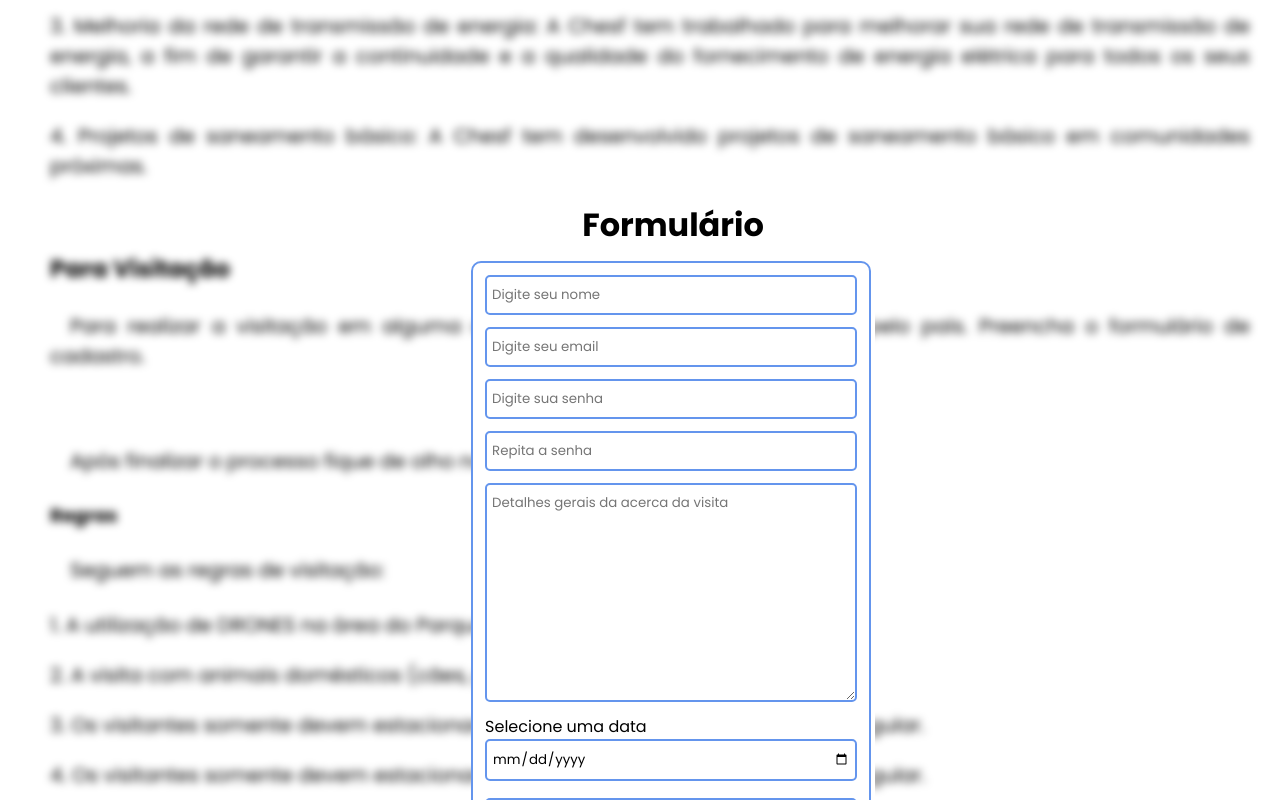
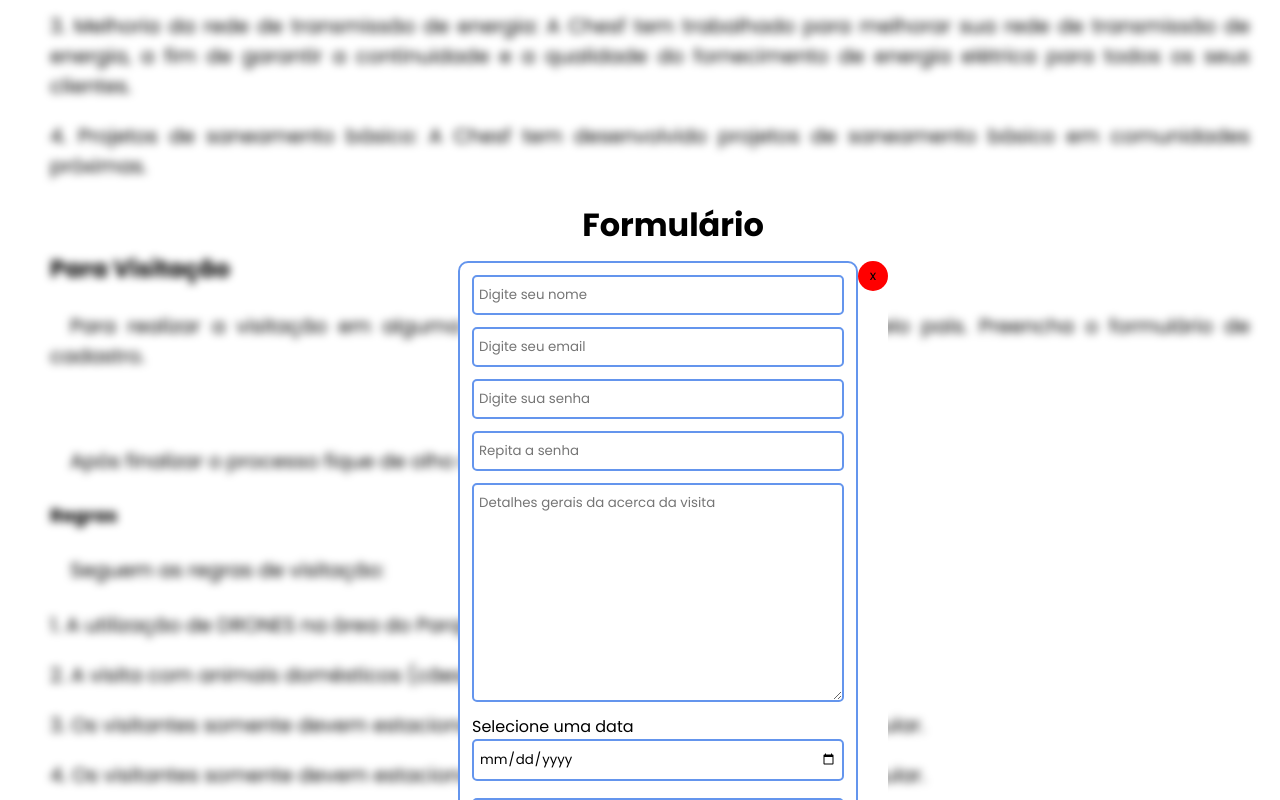
Before and after one commit to Ducaxias/CHESF, a plain HTML site: page index.html in a window 1280 px wide. Both pictures are taken after a click on the button "Formulário". Shown: the part 1149-1949 px from the top of the page. Drawn offline with nearby package versions, Linux system fonts and the light colour scheme.

Commit message:
Add files via upload
Maior interação com formulário

```diff
--- a/css/main.scss
+++ b/css/main.scss
@@ -204,6 +204,16 @@ div.modal {
     position: absolute;
     z-index: 2;
     top: 1320px;
+    animation: animate;
+    animation-duration: 0.8ms;
+
+    .fechar {
+        width: 30px;
+        height: 30px;
+        background-color: red;
+        border-radius: 50%;
+        float: right;
+    }
 
     .conteiner {
         background-color: white;
--- a/index.html
+++ b/index.html
@@ -142,6 +142,7 @@
     <div class="modal">
         <div class="conteiner">
             <h1>Formulário</h1>
+            <button onclick="fechar()" class="fechar">x</button>
             <form>
                 <div>
                     <input type="text" placeholder="Digite seu nome" class="inputs">
--- a/js/script.js
+++ b/js/script.js
@@ -5,3 +5,12 @@ function acao(){
     modal.style.display = 'flex'
     main.style.filter = 'blur(0.25rem)';
 }
+
+
+function fechar(){
+    let modal = document.querySelector('.modal')
+    let main = document.querySelector('main')
+
+    modal.style.display = 'none'
+    main.style.filter = 'blur(0)';
+}
```
Also changed, not shown: css/main.css, 1 other file. Lines whose indentation alone changed are shown as unchanged.
